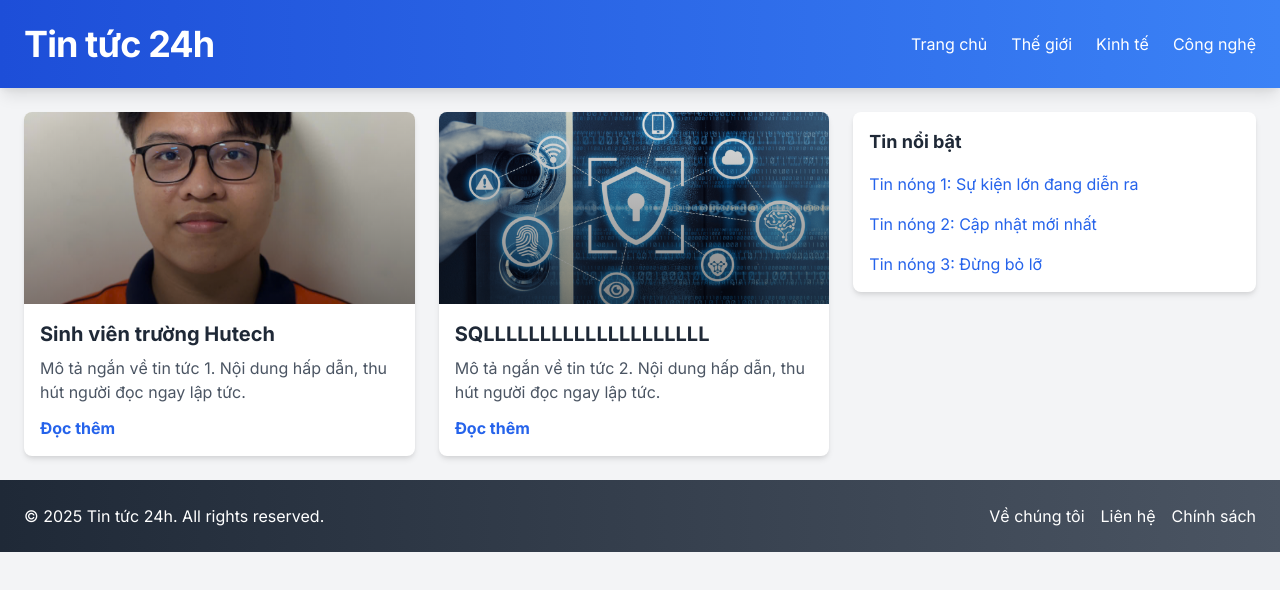
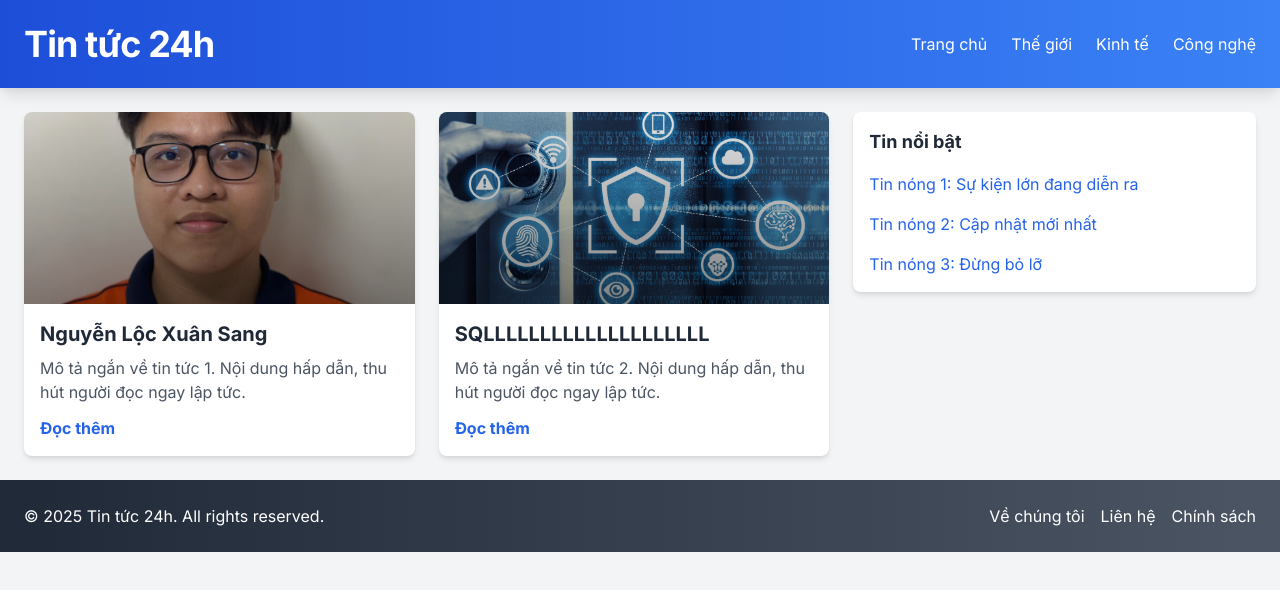
Before and after one commit to XShawn-0703/XShawn-0703.github.io, a plain HTML site: page index.html in a window 1280 px wide. Drawn offline with nearby package versions, Linux system fonts and the light colour scheme.

Commit message:
Update index.html

```diff
--- a/index.html
+++ b/index.html
@@ -35,7 +35,7 @@
                     <div class="overlay"></div>
                 </div>
                 <div class="p-4">
-                    <h2 class="text-xl font-bold text-gray-800">Sinh viên trường Hutech</h2>
+                    <h2 class="text-xl font-bold text-gray-800">Nguyễn Lộc Xuân Sang</h2>
                     <p class="text-gray-600 mt-2">Mô tả ngắn về tin tức 1. Nội dung hấp dẫn, thu hút người đọc ngay lập tức.</p>
                     <a href="#" class="text-blue-600 hover:text-blue-800 font-semibold mt-3 inline-block">Đọc thêm</a>
                 </div>
```
